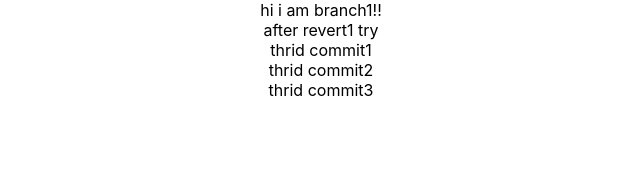
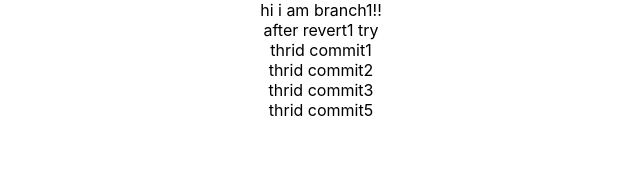
Before and after one commit to WooJuJang/git, a React (Create React App) app in the folder client/: page / in a window 1280 px wide. Shown: the top 190 px of the page, without its empty margins (319-959 px from the left). Built offline with nearby package versions, Linux system fonts and the light colour scheme.

Commit message:
thrid commit5

```diff
--- a/client/src/App.tsx
+++ b/client/src/App.tsx
@@ -9,6 +9,7 @@ function App() {
       <div>thrid commit1</div>
       <div>thrid commit2</div>
       <div>thrid commit3</div>
+      <div>thrid commit5</div>
     </div>
   );
 }
```
